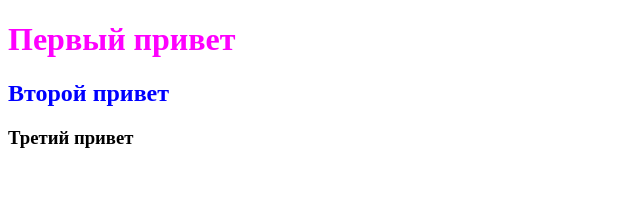
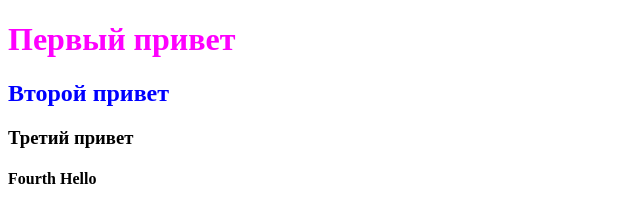
Before and after one commit to IvKos81/ITMO_001, a plain HTML site: page index.html in a window 1280 px wide. Shown: the whole page, without its empty margins (0-640 px from the left). Drawn offline with Linux system fonts and the light colour scheme.

Commit message:
Новое сообщение в index.html

```diff
--- a/index.html
+++ b/index.html
@@ -10,6 +10,7 @@
   <h1>Первый привет</h1>
   <h2>Второй привет</h2>
   <h3>Третий привет</h3>
+  <h4>Fourth Hello</h4>
   <script src="script.js"></script>
   <script src="index.js"></script>
 </body>
```
